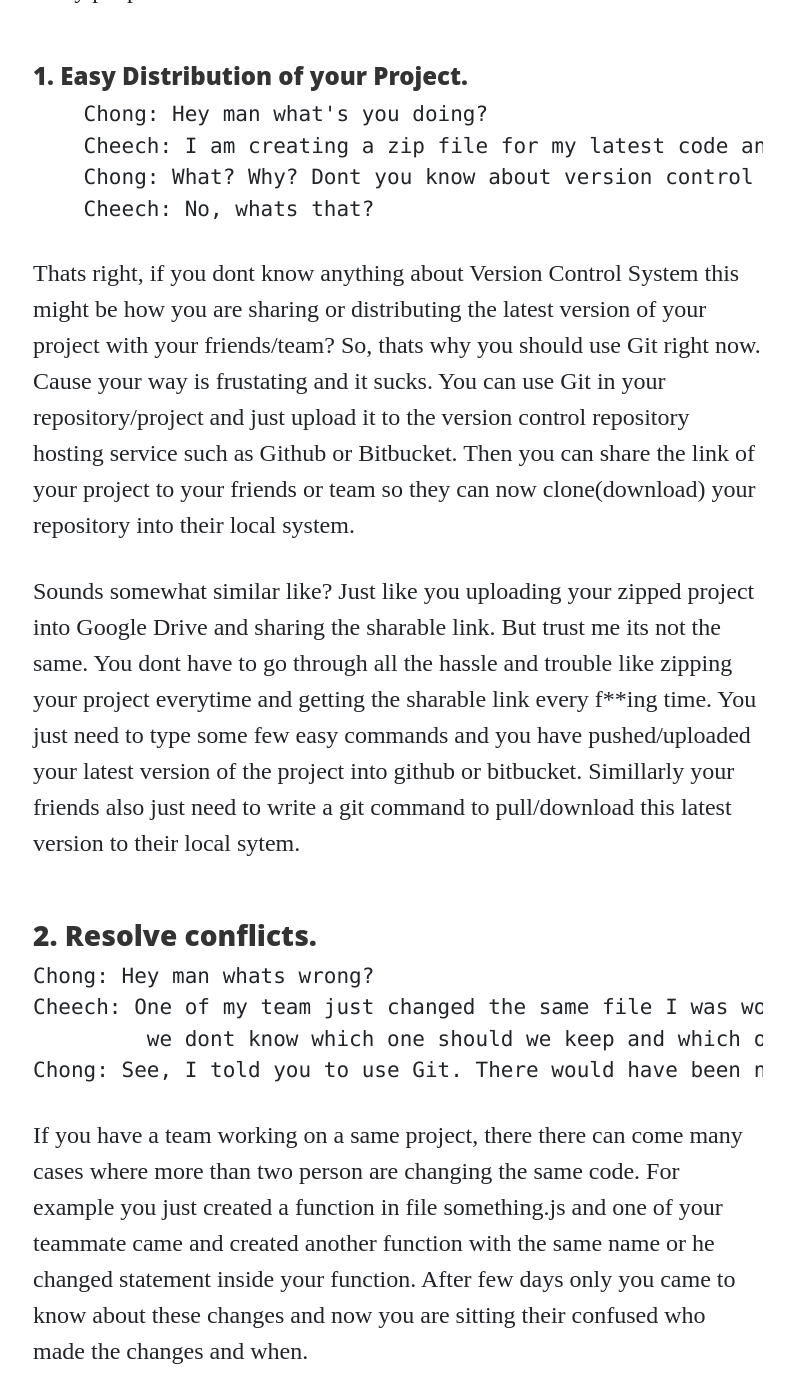
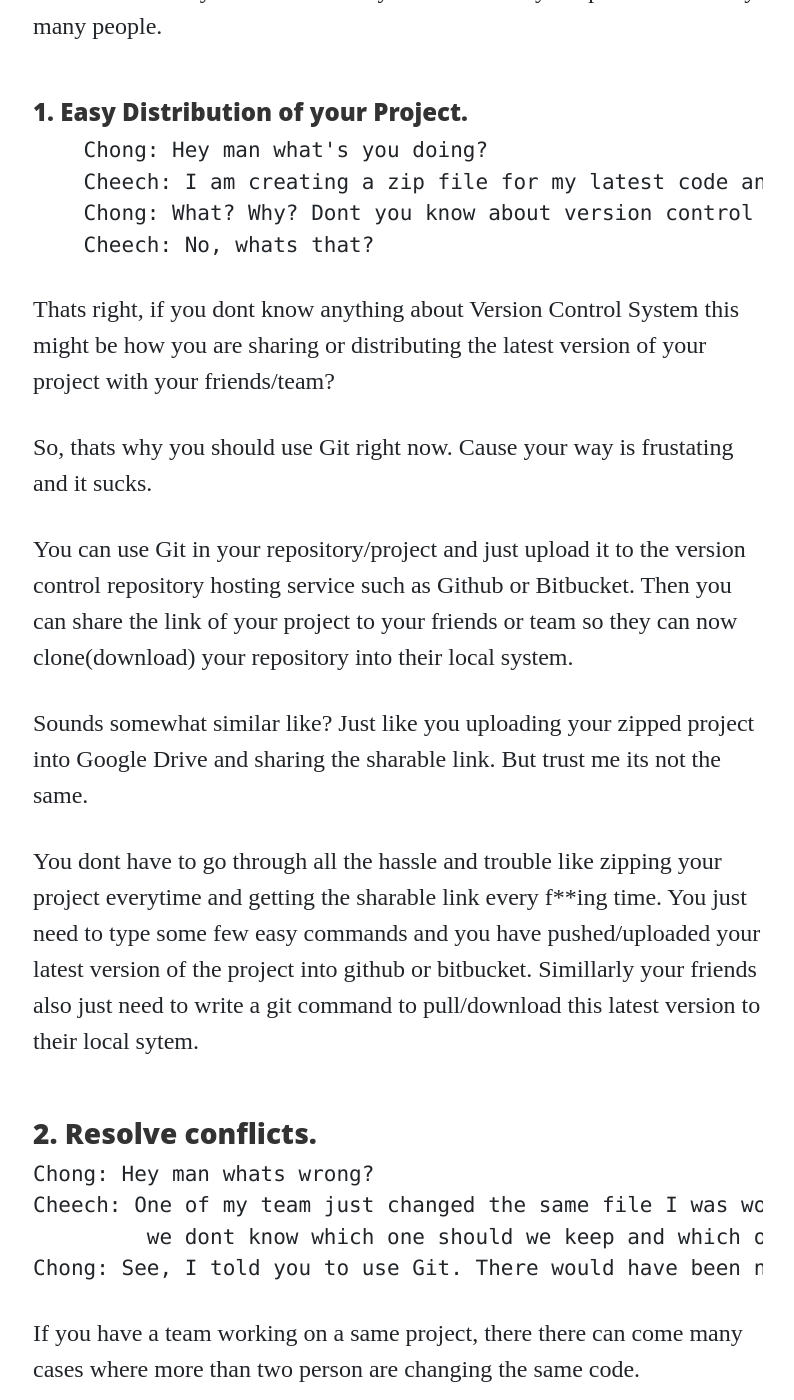
Before and after one commit to developerBlogs/developerBlogs.github.io, a Jekyll site: the page built from _posts/2020-07-17-git-for-beginners.markdown, in a window 1280 px wide and 1400 px high, scrolled down 1402 px. Shown: the whole window, without its empty margins (242-1036 px from the left). Built offline with Jekyll 4.4.1, drawn with Linux system fonts in a browser that asks for light colours; comment, search, counter and statistics services are not loaded; some of the changed text lies outside the part shown.

Commit message:
blog design fixes

```diff
--- a/_posts/2020-07-17-git-for-beginners.markdown
+++ b/_posts/2020-07-17-git-for-beginners.markdown
@@ -7,11 +7,9 @@ date: '2020-07-17'
 categories: git chapter 1
 ---
 # What is Git and Why Use it?
-You have just started to work on a project, integrated an awesome feature to it and you released it. So, what you have now is a
-initial version of your project (Version 1.0). Lets say you added a new feature to it, now
+You have just started to work on a project, integrated an awesome feature to it and you released it. So, what you have now is a initial version of your project (Version 1.0). Lets say you added a new feature to it, now you have a new version for it (Version 1.1). <!--more-->
 
-you have a new version for it (Version 1.1). <!--more--> A project can have
-many versions like this with continous changes to it. So, you will need a system or tools to track the changes made in your project by you or your teammates, a sytem which can help you to go back and forth to the different versions. Basically what you need is a sytem that can control many versions of your project,and Git is basically that a Version Control System.
+A project can have many versions like this with continous changes to it. So, you will need a system or tools to track the changes made in your project by you or your teammates, a sytem which can help you to go back and forth to the different versions. Basically what you need is a sytem that can control many versions of your project,and Git is basically that a Version Control System.
 
 ## Why Use It?
 Git is one of many version control system and mostly the preferable one by many people.
@@ -23,11 +21,17 @@ Git is one of many version control system and mostly the preferable one by many
         Cheech: No, whats that?
 
 Thats right, if you dont know anything about Version Control System this might be how you are sharing or distributing the latest version of your project with your friends/team?
+
+
 So, thats why you should use Git right now. Cause your way is frustating and it sucks.
+
+
 You can use Git in your repository/project and just upload it to the version control repository hosting service such as Github or Bitbucket.
 Then you can share the link of your project to your friends or team so they can now clone(download) your repository into their local system.
 
 Sounds somewhat similar like? Just like you uploading your zipped project into Google Drive and sharing the sharable link. But trust me its not the same.
+
+
 You dont have to go through all the hassle and trouble like zipping your project everytime and getting the sharable link every f**ing time.
 You just need to type some few easy commands and you have pushed/uploaded your latest version of the project into github or bitbucket.
 Simillarly your friends also just need to write a git command to pull/download this latest version to their local sytem.
@@ -39,6 +43,8 @@ Simillarly your friends also just need to write a git command to pull/download t
     Chong: See, I told you to use Git. There would have been no any such problems.
 
 If you have a team working on a same project, there there can come many cases where more than two person are changing the same code.
+
+
 For example you just created a function in file something.js and one of your teammate came and created another function with the same name or he changed statement inside your function. After few days only you came to know about these changes and now you are sitting their confused who made the changes and when.
 
 Using Git will resolves such issues.It gives you features where you can keep the log/track of your changes know when, where and who made the changes. If you are the owner/admin of the repository you will have the authority to merge the changes your friend made or just discard them.
```
